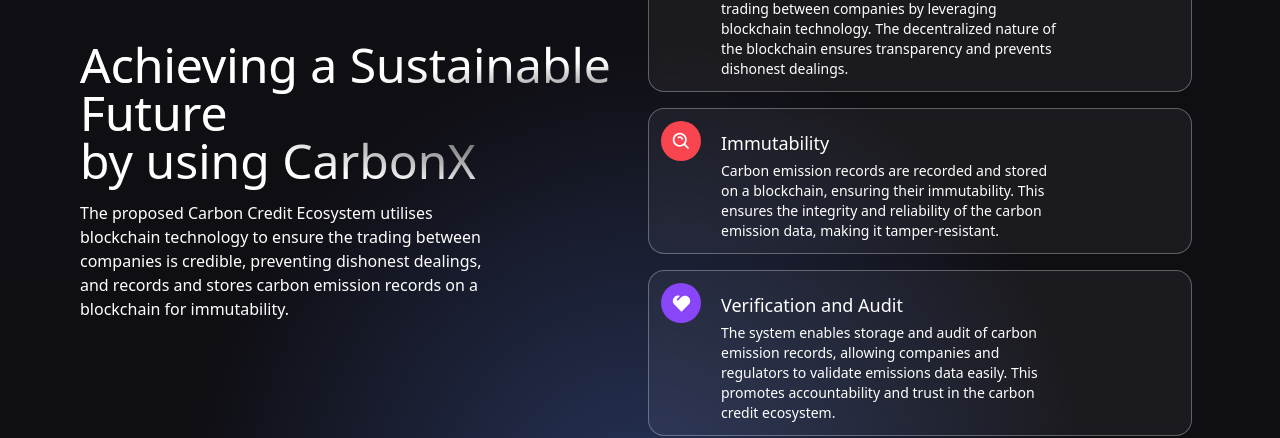
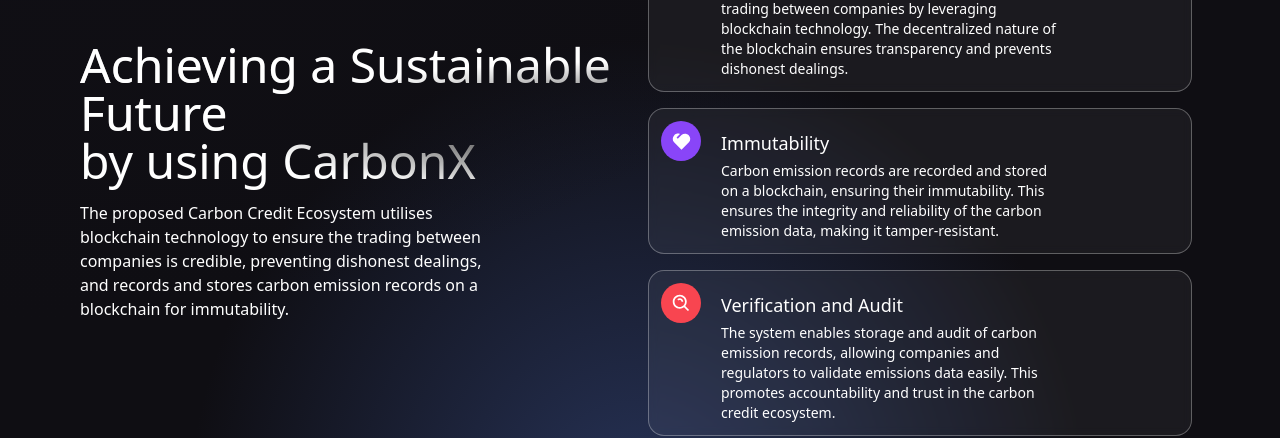
Before and after one commit to LesterCSH/CarbonX, a React (Vite) app in the folder react_front-end/client/: page / in a window 1280 px wide. Shown: the part 900-1338 px from the top of the page. Built offline with nearby package versions, Linux system fonts and the light colour scheme; no server answers.

Commit message:
Add files via upload

```diff
--- a/react_front-end/client/src/components/Services.jsx
+++ b/react_front-end/client/src/components/Services.jsx
@@ -41,15 +41,15 @@
           subtitle="The platform ensures the credibility of carbon credit trading between companies by leveraging blockchain technology. The decentralized nature of the blockchain ensures transparency and prevents dishonest dealings."
         />
         <ServiceCard
-          color="bg-[#F84550]"
+          color="bg-[#8945F8]"
           title="Immutability"
-          icon={<BiSearchAlt fontSize={21} className="text-white" />}
+          icon={<RiHeart2Fill fontSize={21} className="text-white" />}
           subtitle="Carbon emission records are recorded and stored on a blockchain, ensuring their immutability. This ensures the integrity and reliability of the carbon emission data, making it tamper-resistant."
         />
         <ServiceCard
-          color="bg-[#8945F8]"
+          color="bg-[#F84550]"
           title="Verification and Audit"
-          icon={<RiHeart2Fill fontSize={21} className="text-white" />}
+          icon={<BiSearchAlt fontSize={21} className="text-white" />}
           subtitle="The system enables storage and audit of carbon emission records, allowing companies and regulators to validate emissions data easily. This promotes accountability and trust in the carbon credit ecosystem."
         />
       </div>
```
